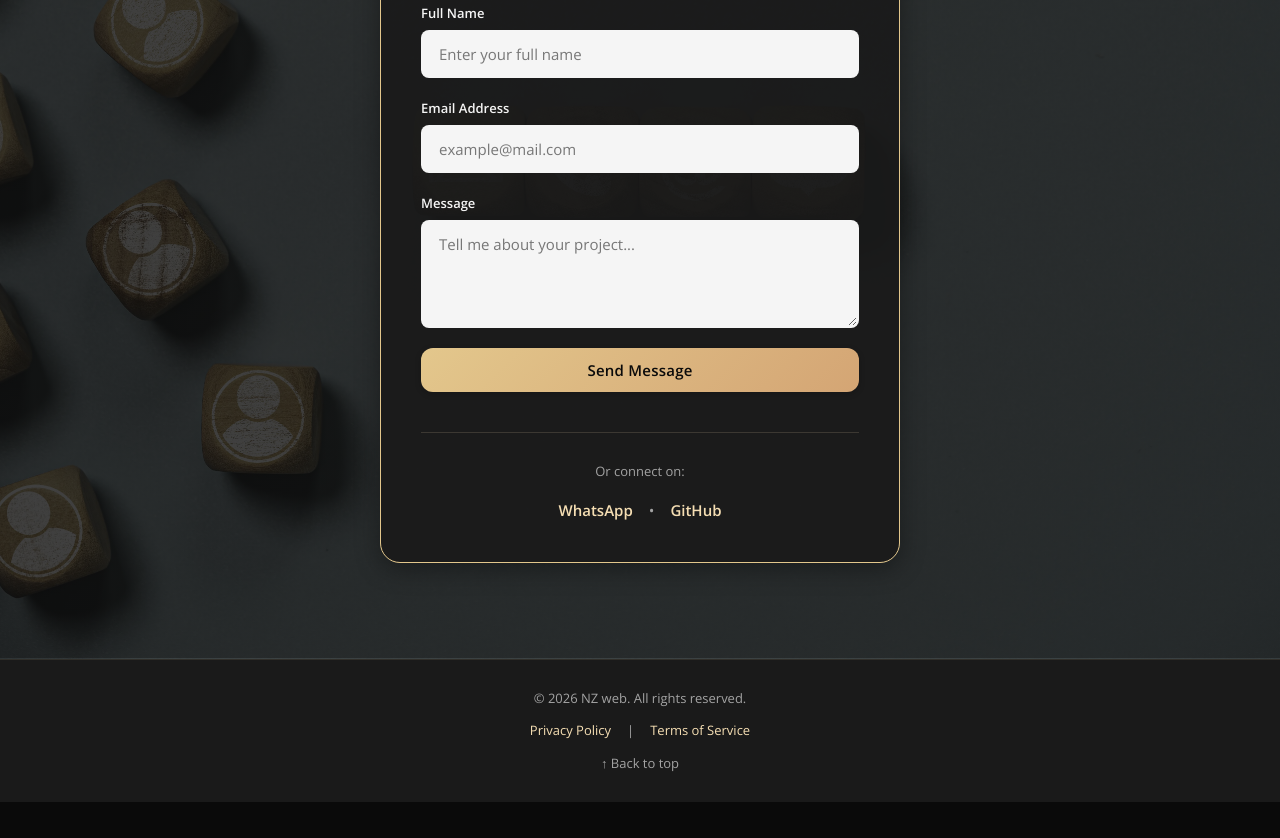
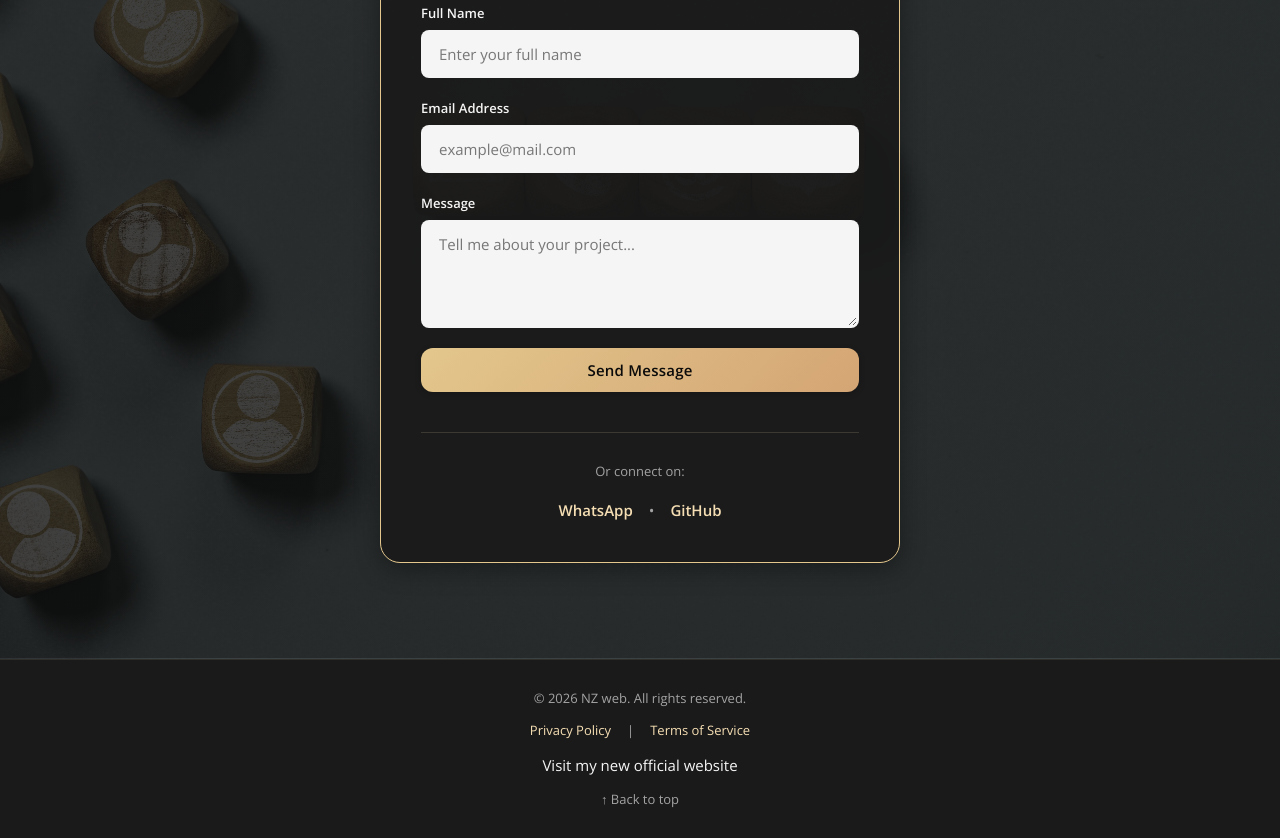
Before and after one commit to zvi293/11.4-the-big-Project, a plain HTML site: page index.html in a window 1280 px wide. Shown: the part 2554-3392 px from the top of the page. Before the commit the page ends 3356 px from the top, so only its background shows below. Drawn offline with nearby package versions, Linux system fonts and the light colour scheme; a web font is replaced by a local one.

Commit message:
הופסת האתר NZ WEB בפוטר

```diff
--- a/index.html
+++ b/index.html
@@ -131,7 +131,6 @@
             <a href="#CONTACT-US" class="nav-link">Contact</a>
           </div>
         </nav>
-
         <!-- Hero Content -->
         <div class="hero-container">
           <div class="hero-content">
@@ -353,6 +352,14 @@
           <span class="footer-divider">|</span>
           <a href="./terms.html">Terms of Service</a>
         </nav>
+        <a
+          href="https://nz-web.com/"
+          target="_blank"
+          rel="noopener noreferrer"
+          class="footer-main-site"
+        >
+          Visit my new official website
+        </a>
         <a href="#main-content" class="footer-top">↑ Back to top</a>
       </div>
     </footer>
```
